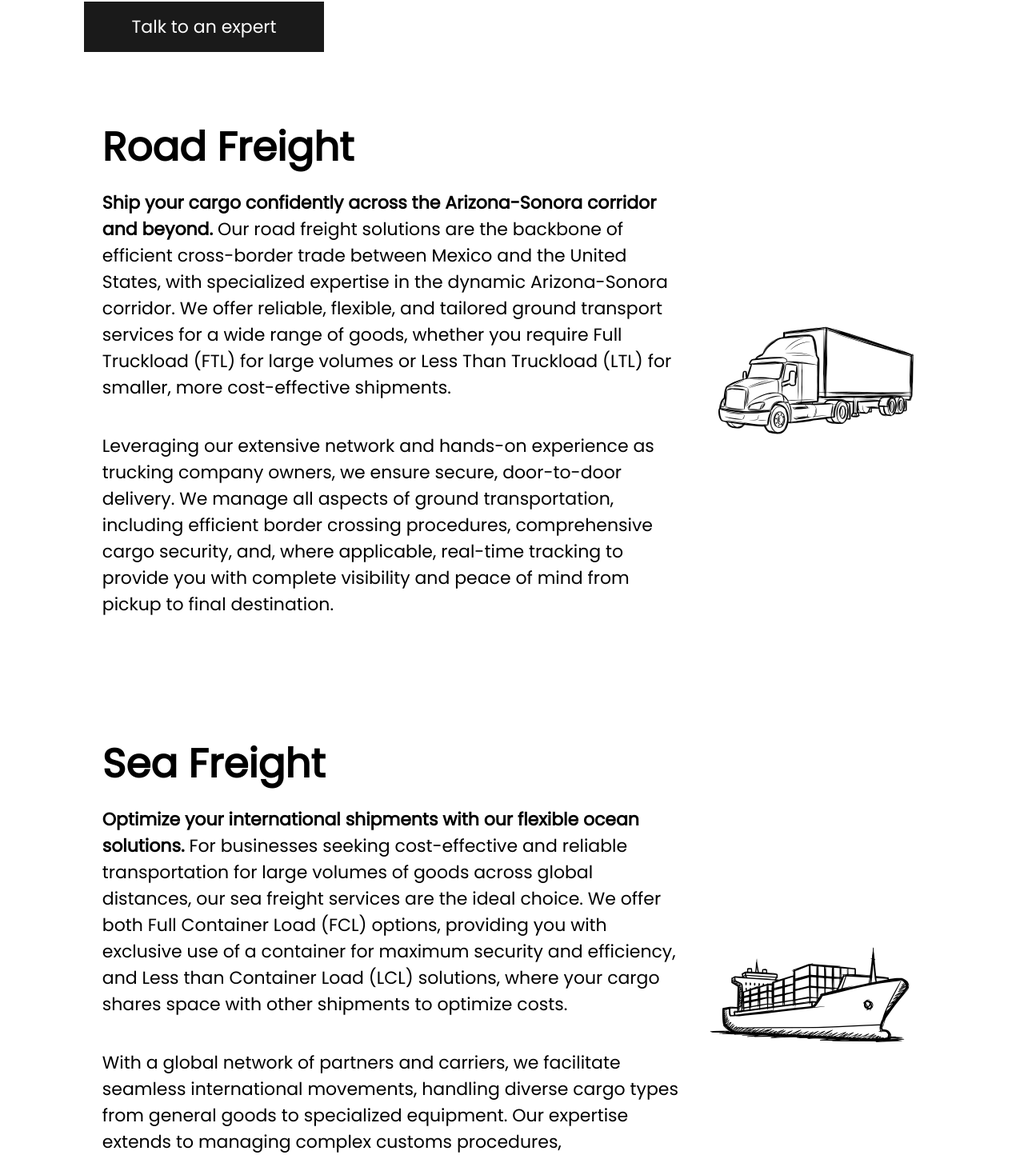
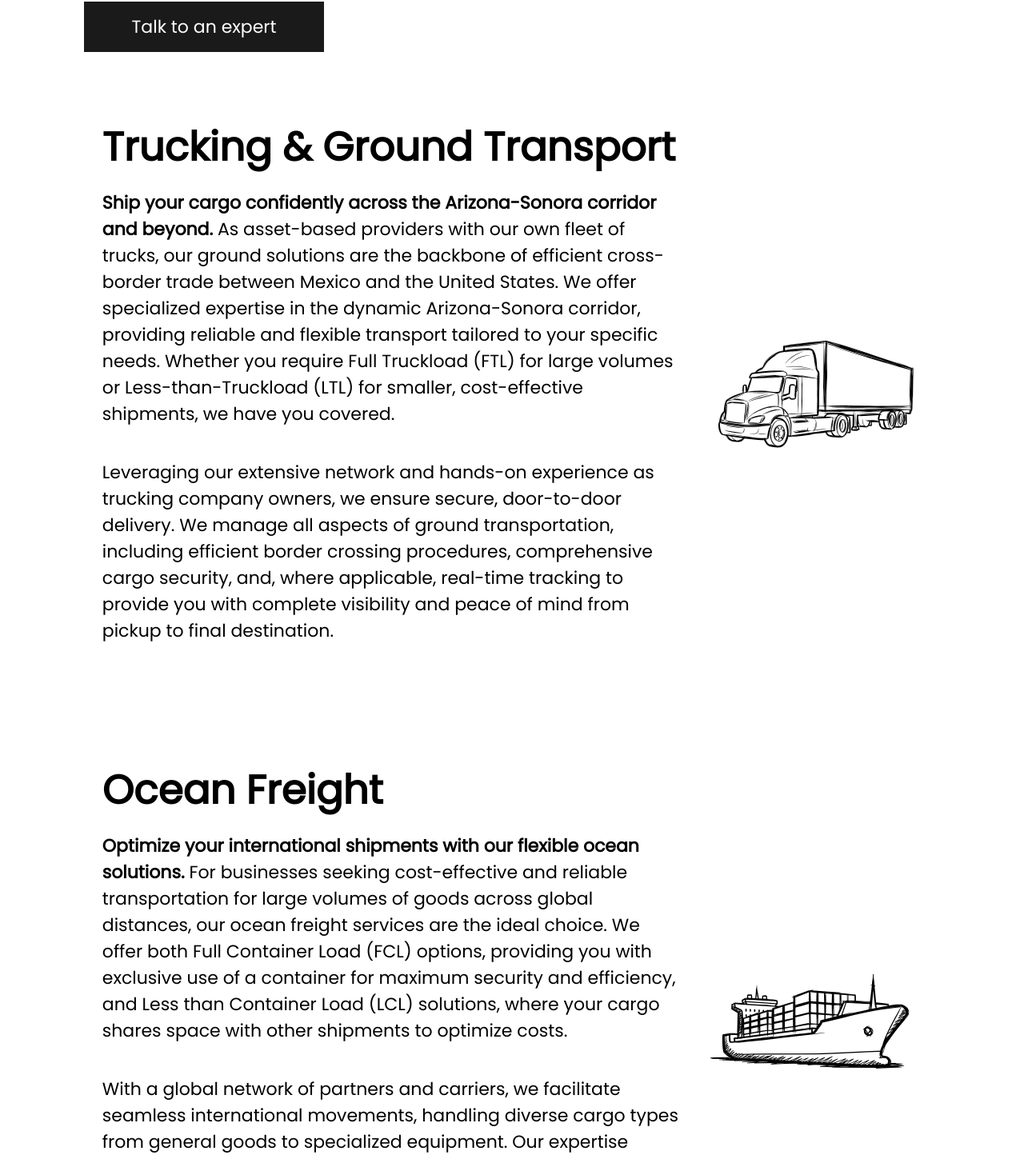
Before and after one commit to holguin4857/ctmbox, a Next.js app: page /services in a window 1280 px wide. Shown: the part 503-1952 px from the top of the page at 80% size. Built offline with nearby package versions, Linux system fonts and the light colour scheme; no server answers.

Commit message:
index-text-update

```diff
--- a/pages/services.js
+++ b/pages/services.js
@@ -13,7 +13,7 @@ export default function Services() {
         <title>Road & Sea Freight Forwarding Services | CTM</title>
         <meta
           name="description"
-          content="Explore CTM&apos;s reliable logistics services, including road freight across the Arizona-Sonora corridor and global sea freight solutions (FCL & LCL)."
+          content="Explore CTM's reliable logistics services, including road freight across the Arizona-Sonora corridor and global sea freight solutions (FCL & LCL)."
         />
         <meta name="viewport" content="width=device-width, initial-scale=1" />
         <link rel="icon" href="/favicon.ico" />
@@ -41,19 +41,19 @@ export default function Services() {
 
       <div className={features.container}>
         <div className={features.content}>
-          <h2>Road Freight</h2>
+          <h2>Trucking & Ground Transport</h2>
           <p>
             <strong>
               Ship your cargo confidently across the Arizona-Sonora corridor and
               beyond.
             </strong>{" "}
-            Our road freight solutions are the backbone of efficient
-            cross-border trade between Mexico and the United States, with
-            specialized expertise in the dynamic Arizona-Sonora corridor. We
-            offer reliable, flexible, and tailored ground transport services for
-            a wide range of goods, whether you require Full Truckload (FTL) for
-            large volumes or Less Than Truckload (LTL) for smaller, more
-            cost-effective shipments.
+            As asset-based providers with our own fleet of trucks, our ground
+            solutions are the backbone of efficient cross-border trade between
+            Mexico and the United States. We offer specialized expertise in the
+            dynamic Arizona-Sonora corridor, providing reliable and flexible
+            transport tailored to your specific needs. Whether you require Full
+            Truckload (FTL) for large volumes or Less-than-Truckload (LTL) for
+            smaller, cost-effective shipments, we have you covered.
           </p>
           <p>
             Leveraging our extensive network and hands-on experience as trucking
@@ -77,19 +77,19 @@ export default function Services() {
       </div>
       <div className={features.container}>
         <div className={features.content}>
-          <h2>Sea Freight</h2>
+          <h2>Ocean Freight</h2>
           <p>
             <strong>
               Optimize your international shipments with our flexible ocean
               solutions.
             </strong>{" "}
             For businesses seeking cost-effective and reliable transportation
-            for large volumes of goods across global distances, our sea freight
-            services are the ideal choice. We offer both Full Container Load
-            (FCL) options, providing you with exclusive use of a container for
-            maximum security and efficiency, and Less than Container Load (LCL)
-            solutions, where your cargo shares space with other shipments to
-            optimize costs.
+            for large volumes of goods across global distances, our ocean
+            freight services are the ideal choice. We offer both Full Container
+            Load (FCL) options, providing you with exclusive use of a container
+            for maximum security and efficiency, and Less than Container Load
+            (LCL) solutions, where your cargo shares space with other shipments
+            to optimize costs.
           </p>
           <p>
             With a global network of partners and carriers, we facilitate
```
Also changed, not shown: pages/index.js (+7 -7 lines).
